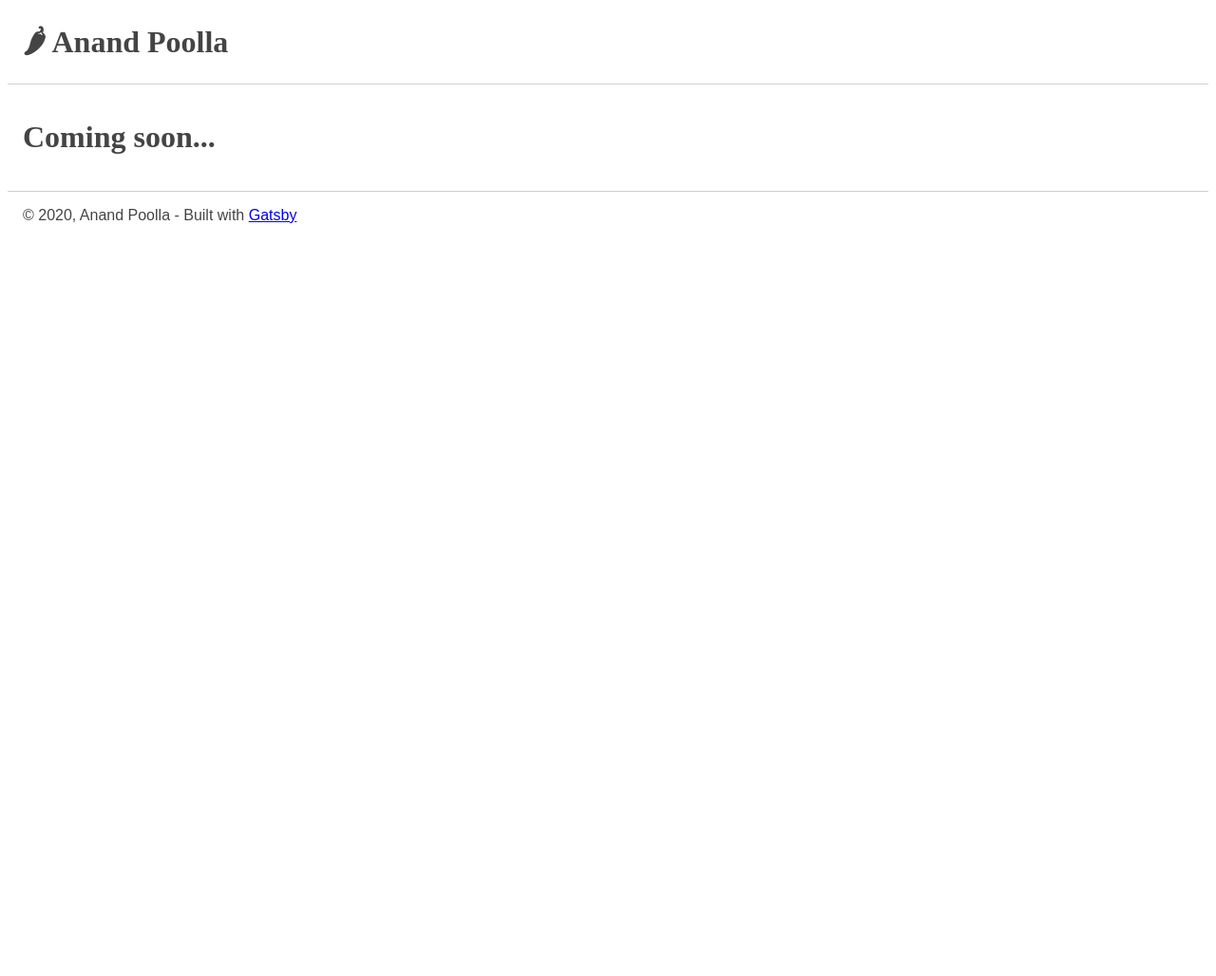
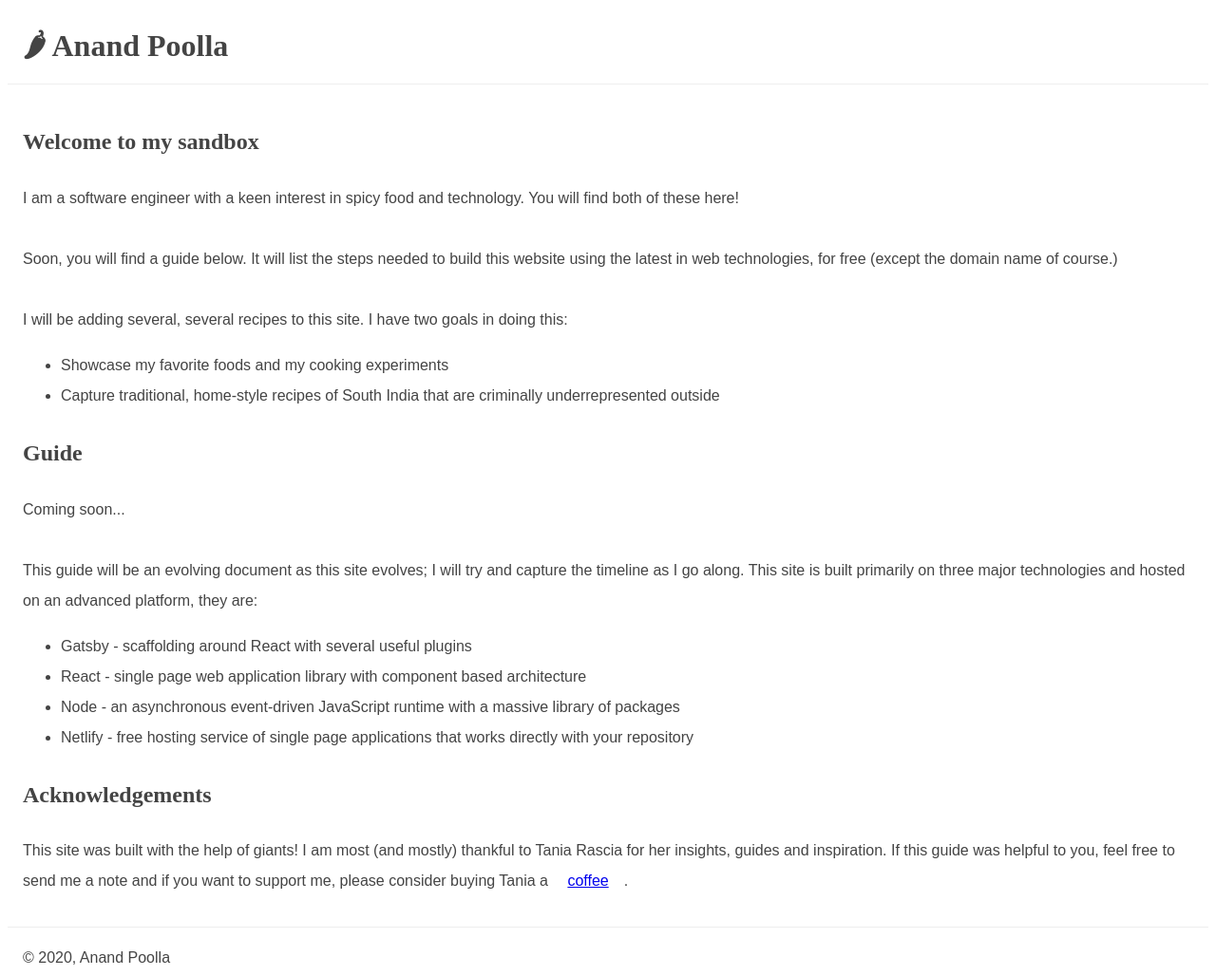
Before and after one commit to anandpoolla/anandpoolla.com, a Gatsby site: page / in a window 1280 px wide. Shown: the whole page at 95% size. Before the commit the page ends 800 px from the top, so only its background shows below. Built offline with nearby package versions, Linux system fonts and the light colour scheme; Gatsby itself is replaced by a stand-in of ours.

Commit message:
Google analytics, sample blogs and started home page

```diff
--- a/gatsby-config.js
+++ b/gatsby-config.js
@@ -1,7 +1,7 @@
 module.exports = {
   siteMetadata: {
     title: `Anand Poolla`,
-    description: `Welcome to my personal website build on Gatsby, React and Netlify`,
+    description: `Welcome to my personal website built with Gatsby, React and Node`,
     author: `@anandpoolla`
   },
   plugins: [
@@ -24,12 +24,24 @@ module.exports = {
         background_color: `#ffffff`,
         theme_color: `#33dd88`,
         display: `minimal-ui`,
-        icon: `src/images/hot-pepper.png` // This path is relative to the root of the site.
+        icon: `src/images/hot-pepper.png`
       }
     },
-    `gatsby-transformer-remark`
-    // this (optional) plugin enables Progressive Web App + Offline functionality
-    // To learn more, visit: https://gatsby.dev/offline
-    // `gatsby-plugin-offline`,
+    {
+      resolve: `gatsby-source-filesystem`,
+      options: {
+        name: `content`,
+        path: `${__dirname}/content/`
+      }
+    },
+    `gatsby-transformer-remark`,
+    {
+      resolve: `gatsby-plugin-gtag`,
+      options: {
+        trackingId: `UA-79914818-1`,
+        head: true,
+        anonymize: true
+      },
+    }
   ]
 }
--- a/package.json
+++ b/package.json
@@ -7,11 +7,12 @@
   "dependencies": {
     "gatsby": "^2.23.12",
     "gatsby-image": "^2.4.9",
+    "gatsby-plugin-gtag": "^1.0.13",
     "gatsby-plugin-manifest": "^2.4.14",
     "gatsby-plugin-offline": "^3.2.13",
     "gatsby-plugin-react-helmet": "^3.3.6",
     "gatsby-plugin-sharp": "^2.6.14",
-    "gatsby-source-filesystem": "^2.3.14",
+    "gatsby-source-filesystem": "^2.3.19",
     "gatsby-transformer-remark": "^2.8.25",
     "gatsby-transformer-sharp": "^2.5.7",
     "prop-types": "^15.7.2",
--- a/src/components/layout.css
+++ b/src/components/layout.css
@@ -5,6 +5,7 @@ html {
 body {
     font-family: Montserrat, sans-serif;
     color: #444444;
+    line-height: 2;
 }
 
 header {
@@ -13,7 +14,7 @@ header {
     justify-content: space-between;
     height: 5rem;
     border-bottom-style: solid;
-    border-bottom-color: #d1d1d1;
+    border-bottom-color: #eee;
     border-bottom-width: thin;
 }
 
@@ -27,7 +28,7 @@ footer {
     justify-content: left;
     padding: 1rem;
     border-top-style: solid;
-    border-top-color: #d1d1d1;
+    border-top-color: #eee;
     border-top-width: thin;
 }
 
@@ -47,3 +48,13 @@ footer a {
     color: #444444;
     text-decoration: none;
 }
+
+code {
+    background-color: lightgray;
+    font-family: "IBM Plex Mono";
+    padding: 0.5rem;
+}
+
+.tech-post {
+
+}
--- a/src/components/layout.js
+++ b/src/components/layout.js
@@ -29,9 +29,7 @@ const Layout = ({ children, menuItems }) => {
         <main>{children}</main>
         <footer>
           <div>
-            © {new Date().getFullYear()}, Anand Poolla - Built with
-            {` `}
-            <a href="https://www.gatsbyjs.org">Gatsby</a>
+            © {new Date().getFullYear()}, Anand Poolla
           </div>
         </footer>
     </>
--- a/src/pages/index.js
+++ b/src/pages/index.js
@@ -8,7 +8,41 @@ import SEO from "../components/seo"
 const IndexPage = () => (
   <Layout menuItems={[]}>
     <SEO title="Home" />
-    <h1>Coming soon...</h1>
+    <h2>Welcome to my sandbox</h2>
+    <p>
+      I am a software engineer with a keen interest in spicy food and technology. You will find both of these here!
+
+      <br/><br/>
+      Soon, you will find a guide below. It will list the steps needed to build this website using the latest in web
+      technologies, for free (except the domain name of course.)<br/><br/>
+
+      I will be adding several, several recipes to this site. I have two goals in doing this:
+      <ul>
+        <li>Showcase my favorite foods and my cooking experiments</li>
+        <li>Capture traditional, home-style recipes of South India that are criminally underrepresented outside</li>
+      </ul>
+    </p>
+
+    <h2>Guide</h2>
+    <p>
+      Coming soon...<br/><br/>
+
+      This guide will be an evolving document as this site evolves; I will try and capture the timeline as I go along.
+      This site is built primarily on three major technologies and hosted on an advanced platform, they are:
+      <ul>
+        <li>Gatsby - scaffolding around React with several useful plugins</li>
+        <li>React - single page web application library with component based architecture</li>
+        <li>Node - an asynchronous event-driven JavaScript runtime with a massive library of packages</li>
+        <li>Netlify - free hosting service of single page applications that works directly with your repository</li>
+      </ul>
+    </p>
+
+    <h2>Acknowledgements</h2>
+    <p>
+      This site was built with the help of giants! I am most (and mostly) thankful to Tania Rascia for her insights,
+      guides and inspiration. If this guide was helpful to you, feel free to send me a note and if you want to support
+      me, please consider buying Tania a <a href="https://ko-fi.com/taniarascia">coffee</a>.
+    </p>
   </Layout>
 )
 
```
Also changed, not shown: 1 other file.
